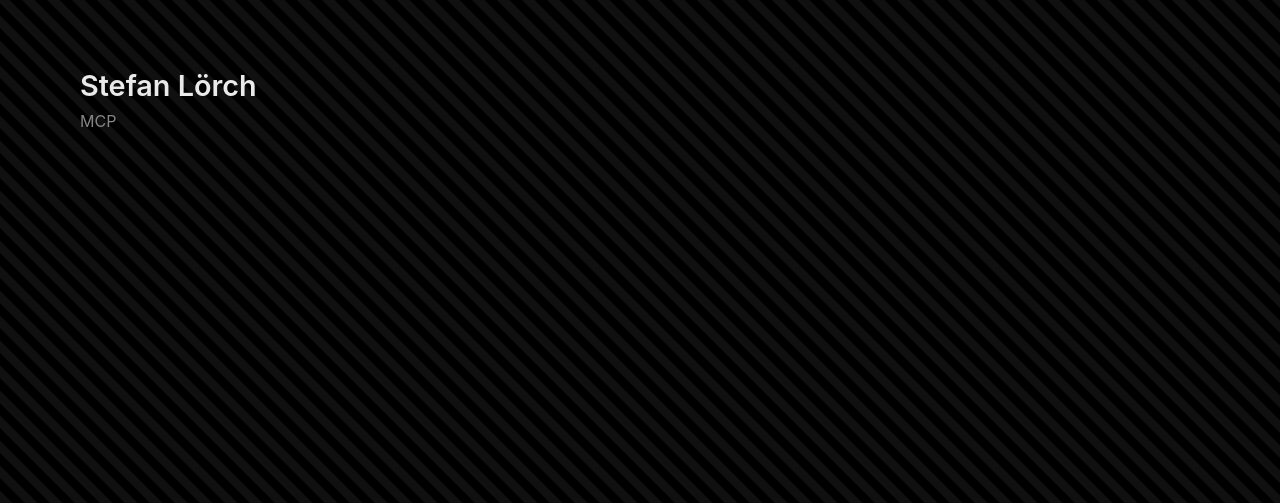
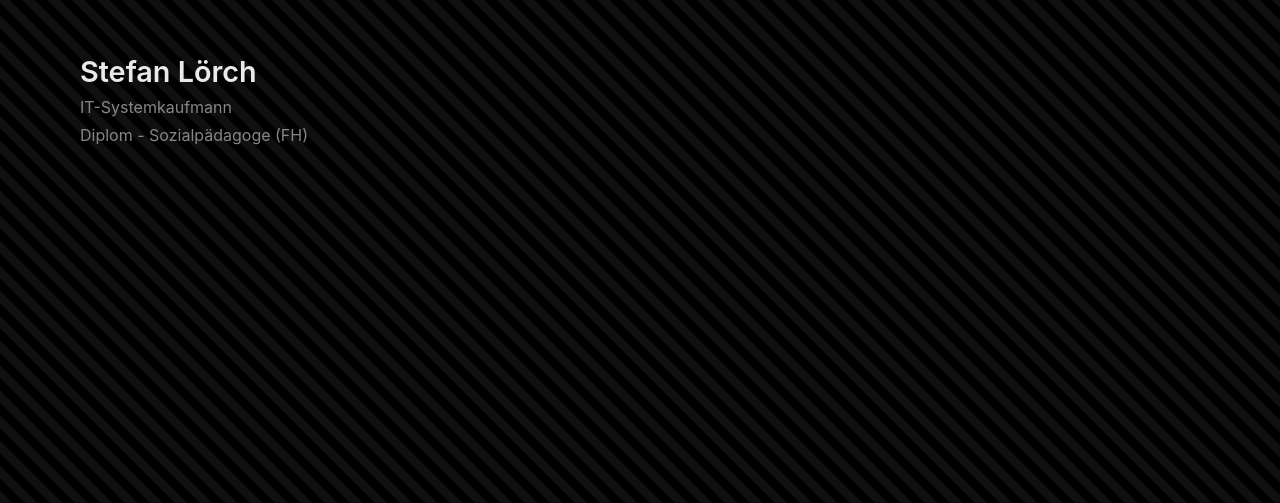
Before and after one commit to stefanloerch/web, a plain HTML site: page index.html in a window 1280 px wide. Shown: the part 297-800 px from the top of the page. Drawn offline with Linux system fonts and the light colour scheme.

Commit message:
speicher

```diff
--- a/index.html
+++ b/index.html
@@ -75,7 +75,8 @@
 
 
     <h1>Stefan Lörch</h1>
-	    <h2>MCP</h2>
+	    <h2>IT-Systemkaufmann</h2>
+	    <h2>Diplom - Sozialpädagoge (FH) </h2>
 
 
 </body>
```
